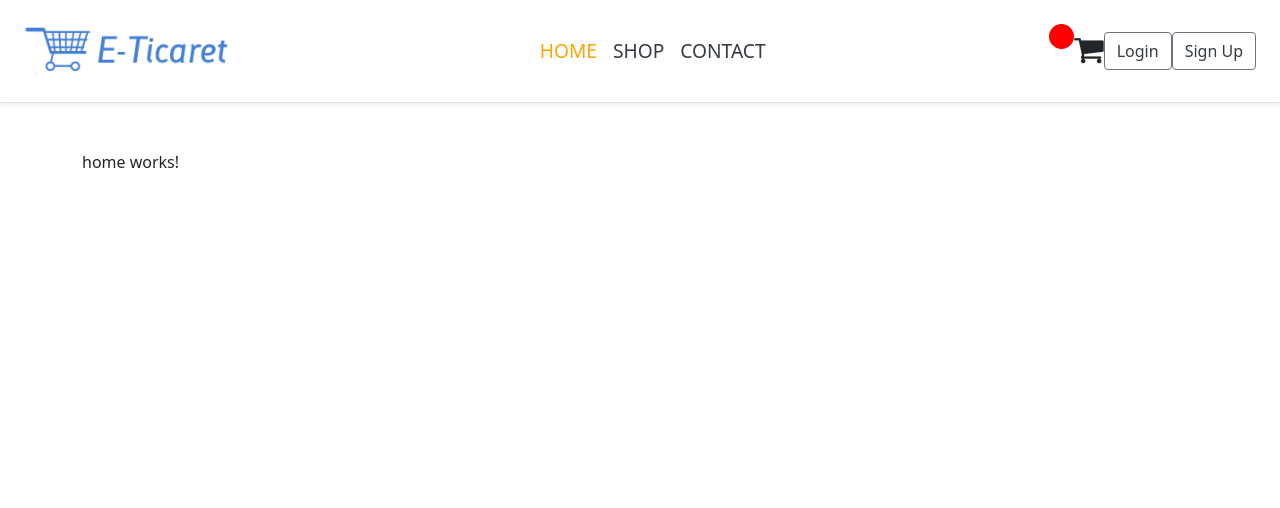
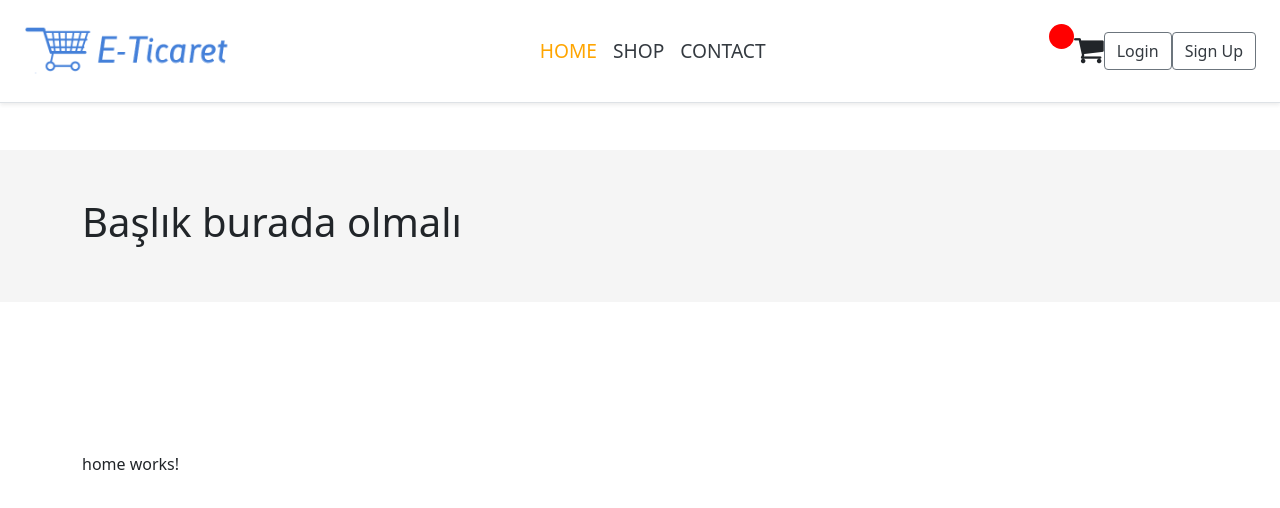
Before and after one commit to SuleymanOzdemr/Angular-E-Commerce, an Angular app in the folder src/client/: page / in a window 1280 px wide. Shown: the top 508 px of the page. Built offline with nearby package versions, Linux system fonts and the light colour scheme.

Commit message:
projeye section-header ekleme.

```diff
--- a/src/client/src/app/app.component.html
+++ b/src/client/src/app/app.component.html
@@ -1,4 +1,5 @@
 <app-nav-bar></app-nav-bar>
+<app-section-header></app-section-header>
 
 <div class="container" style="margin-top: 150px;">
 <!-- <app-shop></app-shop> -->
--- a/src/client/src/app/core/core.module.ts
+++ b/src/client/src/app/core/core.module.ts
@@ -2,15 +2,16 @@ import { NgModule } from '@angular/core';
 import { CommonModule } from '@angular/common';
 import { NavBarComponent } from './nav-bar/nav-bar.component';
 import { RouterModule } from '@angular/router';
+import { SectionHeaderComponent } from './section-header/section-header.component';
 
 
 
 @NgModule({
-  declarations: [NavBarComponent],
+  declarations: [NavBarComponent, SectionHeaderComponent],
   imports: [
     CommonModule,
     RouterModule
   ],
-  exports : [NavBarComponent]
+  exports : [NavBarComponent,SectionHeaderComponent]
 })
 export class CoreModule { }
--- /dev/null
+++ b/src/client/src/app/core/section-header/section-header.component.html
@@ -0,0 +1,16 @@
+<!-- <ng-container *ngIf="(breadcrumbs$ | async) as breadcrumbs"> -->
+
+     <section class="py-5" style="margin-top: 150px; background-color: #f5f5f5;">
+        <div class="container">
+            <div class="row d-flex align-items-center">
+                <div class="col-9">
+                    <h1>Başlık burada olmalı</h1>
+                    <!-- <h1>{{breadcrumbs.length>0 && breadcrumbs[breadcrumbs.length-1].label | titlecase}}</h1> -->
+                </div>
+                <div class="col-3">
+                   <ol class="breadcrump"></ol>
+                </div>
+            </div>
+        </div>
+     </section>
+    <!-- </ng-container> -->
--- /dev/null
+++ b/src/client/src/app/core/section-header/section-header.component.ts
@@ -0,0 +1,15 @@
+import { Component, OnInit } from '@angular/core';
+
+@Component({
+  selector: 'app-section-header',
+  templateUrl: './section-header.component.html',
+  styleUrls: ['./section-header.component.css']
+})
+export class SectionHeaderComponent implements OnInit {
+
+  constructor() { }
+
+  ngOnInit(): void {
+  }
+
+}
--- a/src/client/src/app/shop/shop.component.html
+++ b/src/client/src/app/shop/shop.component.html
@@ -1,4 +1,4 @@
-<div class="container">
+<div class="container mt-5">
     <div class="row">
         <section class="col-3">
             <!-- <h5 class="text-warning ml-3">Sort/Sıralama</h5>
```
Also changed, not shown: src/client/src/app/core/section-header/section-header.component.css (added).
